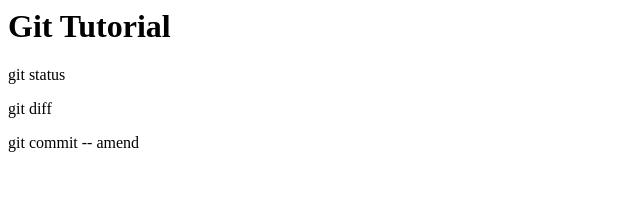
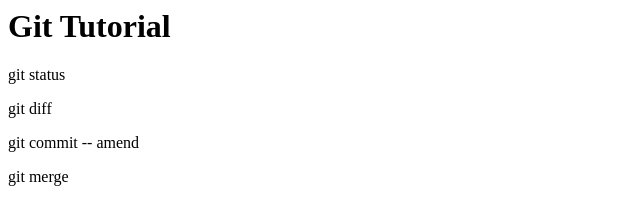
Before and after one commit to N-Ryuka/git_tutorial, a plain HTML site: page index.html in a window 1280 px wide. Shown: the full height of the page, 0-640 px from the left. Drawn offline with Linux system fonts and the light colour scheme.

Commit message:
Update index.html

```diff
--- a/index.html
+++ b/index.html
@@ -2,3 +2,4 @@
 <p>git status</p>
 <p>git diff</p>
 <p>git commit -- amend</p>
+<p>git merge</p>
```
